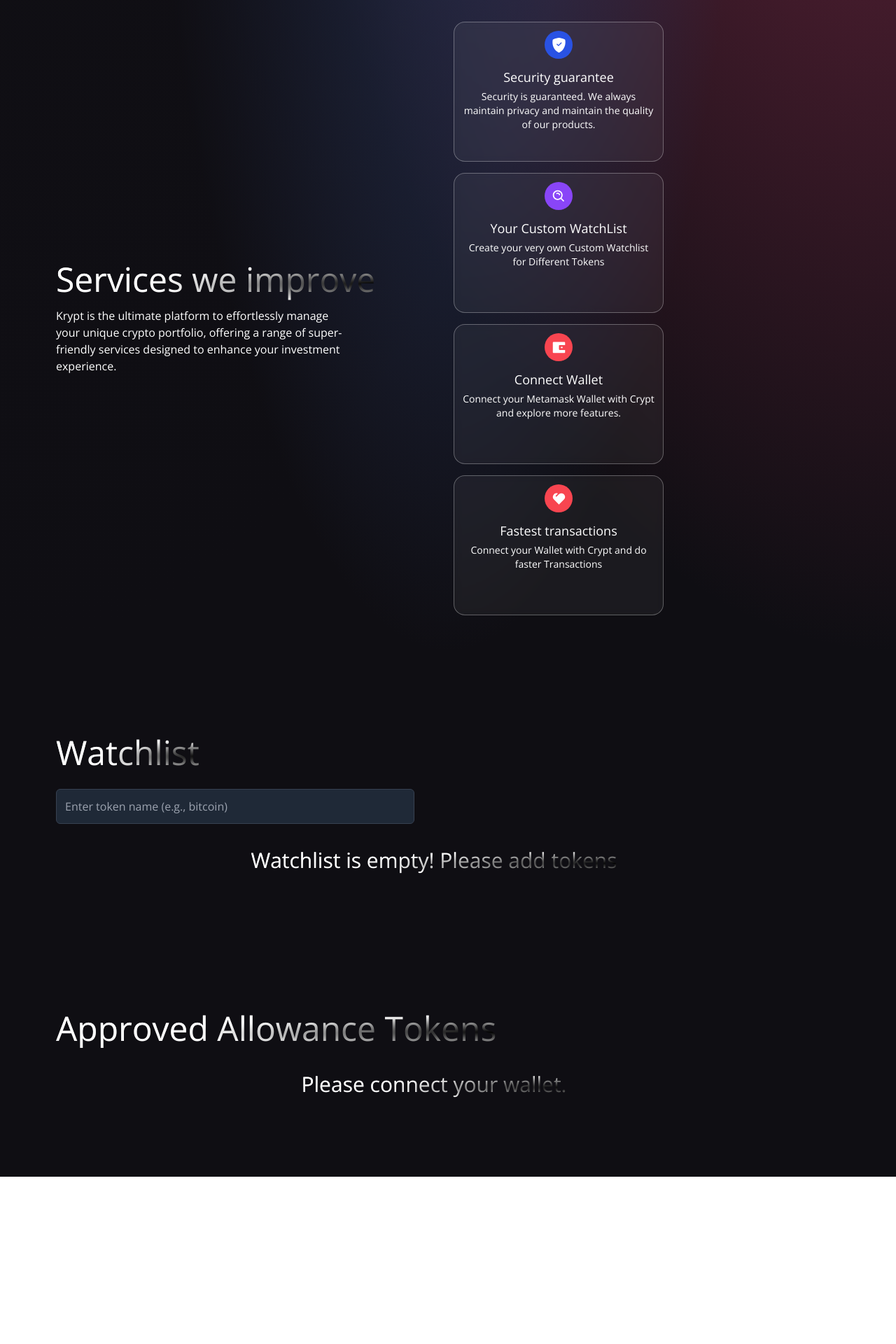
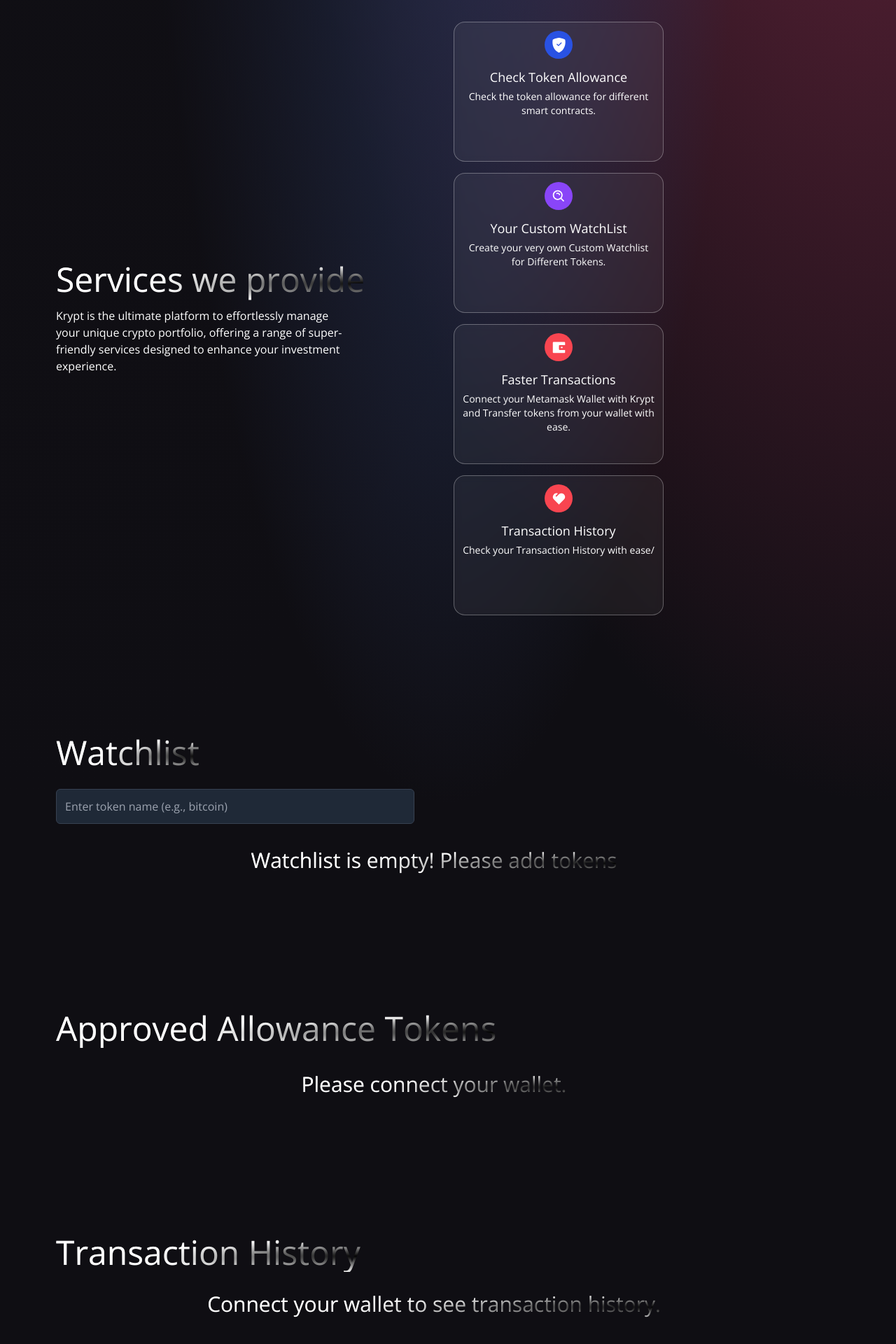
Before and after one commit to nayan0402/Portfolio-project, a React (Vite) app in the folder frontend/: page / in a window 1280 px wide. Shown: the part 876-2796 px from the top of the page at 70% size. Before the commit the page ends 2557 px from the top, so only its background shows below. Built offline with nearby package versions, Linux system fonts and the light colour scheme.

Commit message:
Transaction History Added
Added Transactions.jsx that allows user to see their entire Transaction history with important information such as Sender, Reciever Addresses , Amount, Date and Time.

```diff
--- a/frontend/package.json
+++ b/frontend/package.json
@@ -11,7 +11,7 @@
   },
   "dependencies": {
     "chart.js": "^4.4.4",
-    "ethers": "^5.7.0",
+    "ethers": "^5.7.2",
     "latest": "^0.2.0",
     "react": "^18.3.1",
     "react-chartjs-2": "^5.2.0",
--- a/frontend/src/components/Services.jsx
+++ b/frontend/src/components/Services.jsx
@@ -24,7 +24,7 @@ const Services = () => (
       {/* Title and Description on the left */}
       <div className="flex-1 flex flex-col justify-start items-start">
         <h1 className="text-white text-3xl sm:text-5xl py-2 text-gradient">
-          Services we improve
+          Services we provide
         </h1>
         <p className="text-left my-2 text-white font-light md:w-9/12 w-11/12 text-base">
           Krypt is the ultimate platform to effortlessly manage your unique crypto portfolio,
@@ -36,27 +36,27 @@ const Services = () => (
       <div className="flex-1 flex flex-wrap justify-start items-center">
         <ServiceCard
           color="bg-[#2952E3]"
-          title="Security guarantee"
+          title="Check Token Allowance"
           icon={<BsShieldFillCheck fontSize={21} className="text-white" />}
-          subtitle="Security is guaranteed. We always maintain privacy and maintain the quality of our products."
+          subtitle="Check the token allowance for different smart contracts."
         />
         <ServiceCard
           color="bg-[#8945F8]"
           title="Your Custom WatchList"
           icon={<BiSearchAlt fontSize={21} className="text-white" />}
-          subtitle="Create your very own Custom Watchlist for Different Tokens"
+          subtitle="Create your very own Custom Watchlist for Different Tokens."
         />
         <ServiceCard
           color="bg-[#F84550]"
-          title="Connect Wallet"
+          title="Faster Transactions"
           icon={<RiWallet2Fill fontSize={21} className="text-white" />}
-          subtitle="Connect your Metamask Wallet with Crypt and explore more features."
+          subtitle="Connect your Metamask Wallet with Krypt and Transfer tokens from your wallet with ease."
         />
         <ServiceCard
           color="bg-[#F84550]"
-          title="Fastest transactions"
+          title="Transaction History"
           icon={<RiHeart2Fill fontSize={21} className="text-white" />}
-          subtitle="Connect your Wallet with Crypt and do faster Transactions"
+          subtitle="Check your Transaction History with ease/"
         />
       </div>
     </div>
--- /dev/null
+++ b/frontend/src/components/Transactions.jsx
@@ -0,0 +1,93 @@
+import React, { useEffect, useState } from 'react';
+
+const Transactions = ({ walletAddress }) => {
+  const [transactions, setTransactions] = useState([]);
+
+  const fetchTransactions = async () => {
+    const apiKey = 'MDQ6ZSC8Q6DT8C7CFGP7X74XZH7Z2NZ4AE'; // Replace with your Etherscan API key
+    const url = `https://api-sepolia.etherscan.io/api?module=account&action=txlist&address=${walletAddress}&startblock=0&endblock=99999999&sort=desc&apikey=${apiKey}`;
+
+    try {
+      const response = await fetch(url);
+      const data = await response.json();
+
+      if (data.status === '1') {
+        const allTransactions = data.result.filter(tx =>
+          tx.to && tx.txreceipt_status === "1" // Exclude approvals and missing "to" addresses
+        ).map((tx) => ({
+          hash: tx.hash,
+          from: tx.from,
+          to: tx.to,
+          value: parseFloat(tx.value) / 1e18, // Convert Wei to ETH
+          timeStamp: new Date(tx.timeStamp * 1000).toLocaleString(),
+          isIncoming: tx.to.toLowerCase() === walletAddress.toLowerCase(),
+        }));
+
+        setTransactions(allTransactions);
+      } else {
+        console.error('Error fetching transactions:', data.message);
+      }
+    } catch (error) {
+      console.error('Fetch error:', error);
+    }
+  };
+
+  useEffect(() => {
+    if (walletAddress) {
+      fetchTransactions();
+    }
+  }, [walletAddress]);
+
+  return (
+    <div className="flex flex-col md:flex-row items-start justify-between md:p-20 py-9 px-4 w-full">
+      <div className="flex flex-1 justify-start items-start flex-col md:mr-10">
+      <h1 className="text-3xl sm:text-5xl text-white text-gradient py-1 mb-6">
+            Transaction History
+          </h1>
+
+      <div className="flex flex-wrap gap-6 w-full">
+        {walletAddress ? (
+          transactions.length > 0 ? (
+            transactions.map((tx) => (
+              <div
+                key={tx.hash}
+                className="bg-gray-700 p-2 rounded-lg shadow-lg w-60" // Smaller width for boxes
+              >
+                <p className="text-white">
+                  <strong>From:</strong> {tx.from.length > 15 ? `${tx.from.slice(0, 15)}...` : tx.from}
+                </p>
+                <p className="text-white">
+                  <strong>To:</strong> {tx.to.length > 15 ? `${tx.to.slice(0, 15)}...` : tx.to}
+                </p>
+                <p className="text-white">
+                  <strong>Type:</strong> {tx.isIncoming ? 'In' : 'Out'}
+                </p>
+                <p className="text-white">
+                  <strong>Value:</strong> {tx.value} ETH
+                </p>
+                <p className="text-white">
+                  <strong>Date:</strong> {tx.timeStamp}
+                </p>
+              </div>
+            ))
+          ) : (
+            <div className="flex justify-center items-center w-full">
+              <h2 className="text-2xl sm:text-3xl text-white text-gradient py-1 mb-6">
+                No transactions found!
+              </h2>
+            </div>
+          )
+        ) : (
+          <div className="flex justify-center items-center w-full">
+            <h2 className="text-2xl sm:text-3xl text-white text-gradient py-1 mb-6">
+              Connect your wallet to see transaction history.
+            </h2>
+          </div>
+        )}
+      </div>
+    </div>
+    </div>
+  );
+};
+
+export default Transactions;
--- a/frontend/src/components/Welcome.jsx
+++ b/frontend/src/components/Welcome.jsx
@@ -3,7 +3,7 @@ import { ethers } from "ethers";
 import { AiFillPlayCircle } from "react-icons/ai";
 import { SiEthereum } from "react-icons/si";
 import { BsInfoCircle } from "react-icons/bs";
-import { Loader, TokenApprove, Watchlist } from ".";
+import { Loader, TokenApprove, Watchlist , Transactions} from ".";
 import TokenTransferButton from "./TokenTransferButton";
 import Services from './Services';
 
@@ -116,7 +116,7 @@ const Welcome = () => {
         </div>
 
         <div className="flex flex-col flex-1 items-center justify-start w-full md:w-auto md:mt-0 mt-10">
-          <div className="p-3 flex justify-end items-start flex-col rounded-xl h-60 w-[23rem] w-full my-5 eth-card white-glassmorphism">
+        <div className="p-3 flex justify-end items-start flex-col rounded-xl h-60 w-[22rem] my-5 eth-card white-glassmorphism" style={{ maxWidth: '22rem' }}>
             <div className="flex justify-between flex-col w-full h-full">
               <div className="flex justify-between items-start">
                 <div className="w-10 h-10 rounded-full border-2 border-white flex justify-center items-center">
@@ -181,7 +181,8 @@ const Welcome = () => {
       </div>
       <Services />
       <Watchlist />
-      <TokenApprove walletAddress={currentAccount} /> {/* Pass the wallet address */}
+      <TokenApprove walletAddress={currentAccount} />
+      <Transactions walletAddress={currentAccount} />
     </div>
   );
 };
--- a/frontend/src/components/index.js
+++ b/frontend/src/components/index.js
@@ -4,4 +4,5 @@ export {default as Watchlist} from './Watchlist';
 export {default as Loader} from './Loader';
 export {default as TokenTransferButton} from './TokenTransferButton';
 export {default as Services} from './Services';
+export {default as Transactions} from './Transactions';
 export {default as TokenApprove} from './TokenApprove';
```
Also changed, not shown: 2 other files (tests, documents, lock files or other folders).
